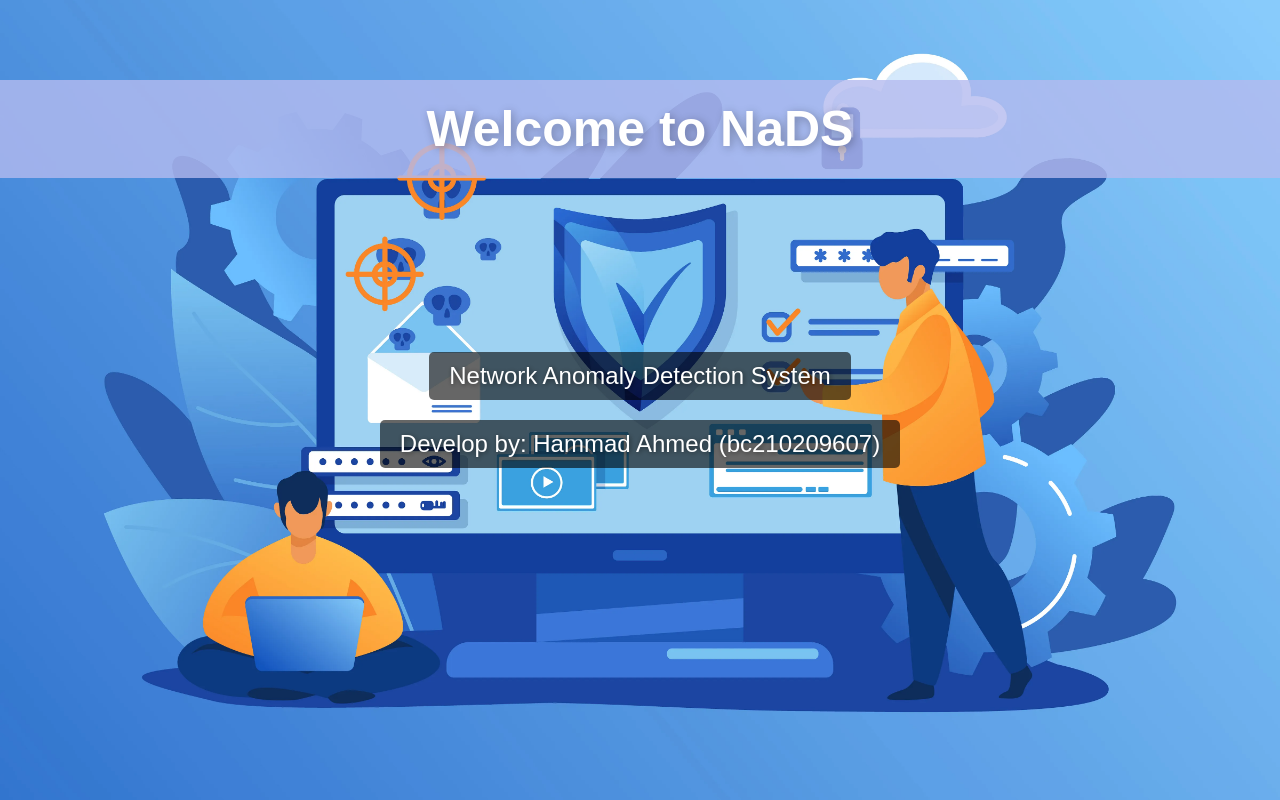
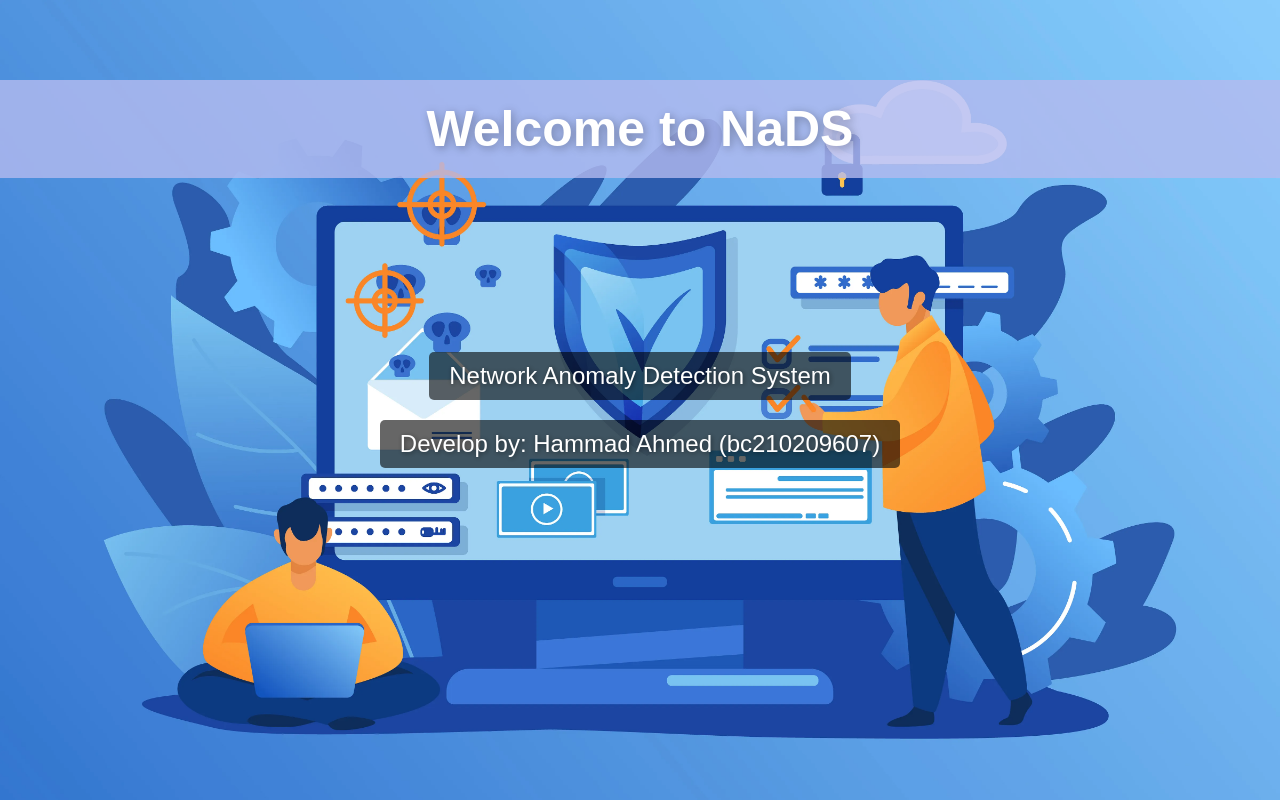
Before and after one commit to cyber-hammad/NaDS-Tool, a Flask app: page /welcome in a window 1280 px wide. Run offline with Flask 3, Linux system fonts and the light colour scheme; a user stored in the database is signed in; parts of the project's set-up code (start-up, migrations or seed data) failed here and were passed over.

Commit message:
Prototype submit - NaDS

```diff
--- a/static/style.css
+++ b/static/style.css
@@ -12,7 +12,7 @@ body {
 
 /* Background for Login Page */
 .login-page {
-    background: url("/static/background4.jpg") no-repeat center center fixed;
+    background: url("/static/background4.jpg") fixed;
     background-size: cover;
 }
 
@@ -60,7 +60,7 @@ button:hover {
 /* Welcome Page Styling */
 .welcome-page {
     text-align: center;
-    background: url('/static/background.jpg') no-repeat center center fixed;
+    background: url('/static/background.jpg') fixed;
     background-size: cover;
     display: flex;
     flex-direction: column;
```
Also changed, not shown: users.db.
